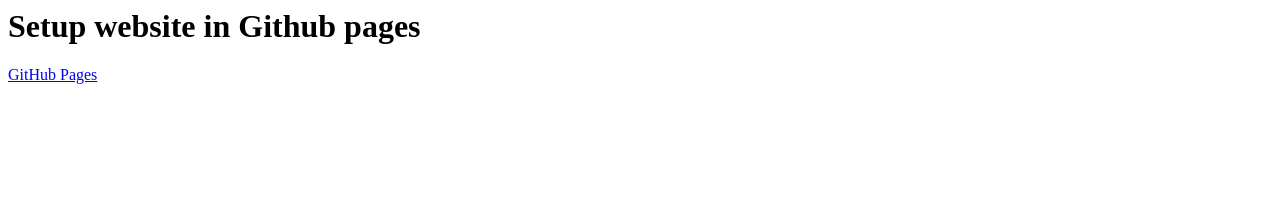
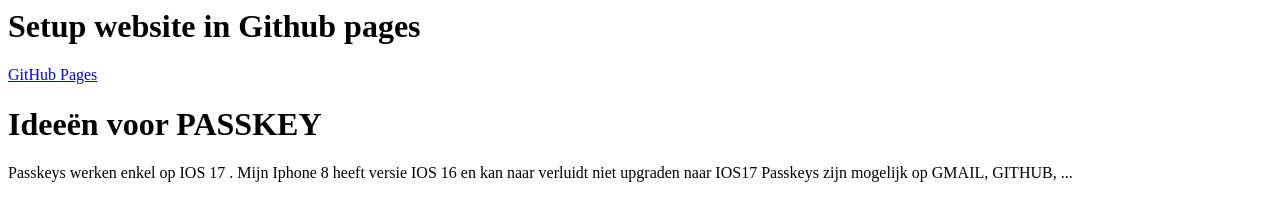
Before and after one commit to BartOsmap/BartOsmap, a plain HTML site: page index.html in a window 1280 px wide. Drawn offline with Linux system fonts and the light colour scheme.

Commit message:
Update index.html met informatie over Passkeys

```diff
--- a/index.html
+++ b/index.html
@@ -1,3 +1,10 @@
 <H1> Setup website in Github pages </H1>
 <p><a href=./GithubPages.mp4> GitHub Pages</a>
 <p>
+
+
+  <H1>Ideeën voor PASSKEY</H1>
+
+  Passkeys werken enkel op IOS 17 . Mijn Iphone 8 heeft versie IOS 16 en kan naar verluidt niet upgraden naar IOS17
+
+  Passkeys zijn mogelijk op GMAIL, GITHUB, ...
```
